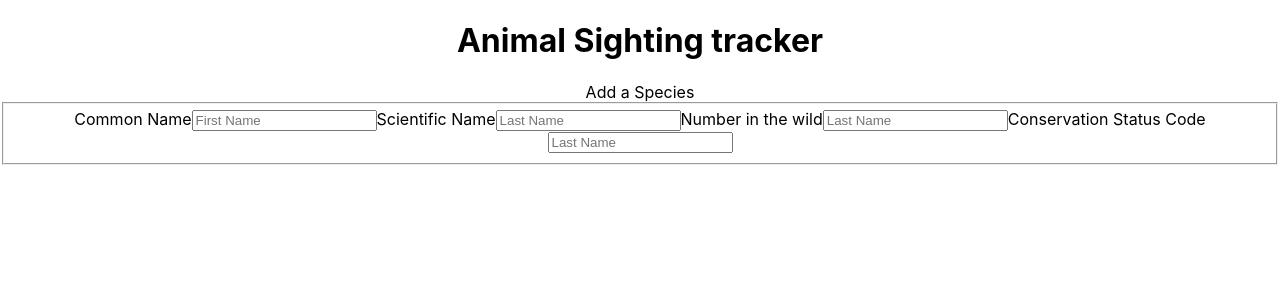
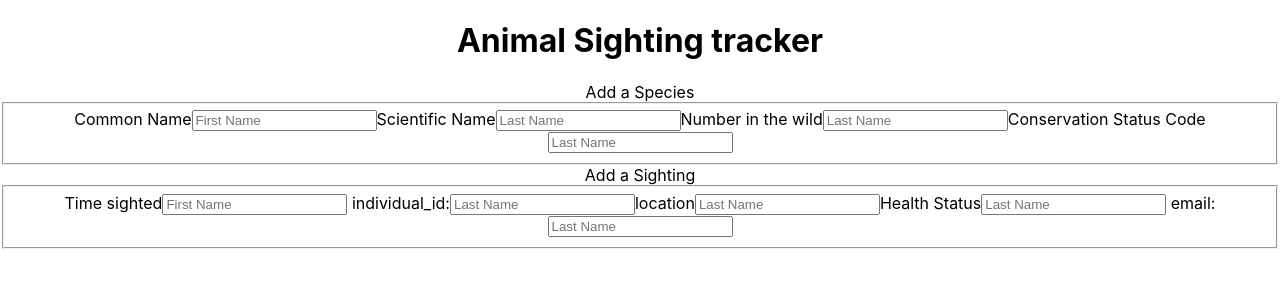
Before and after one commit to raquellchavezz/EndageredAnimalsTracker, a React (Create React App) app in the folder client/: page / in a window 1280 px wide. Shown: the top 300 px of the page. Built offline with nearby package versions, Linux system fonts and the light colour scheme.

Commit message:
adds import statement for AddSighting component

```diff
--- a/client/src/App.js
+++ b/client/src/App.js
@@ -1,12 +1,14 @@
 import "./App.css";
 import AddSpecies from "./components/AddSpecies";
 import Header from "./components/Header";
+import AddSighting from "./components/AddSightings";
 
 function App() {
   return (
     <div className="App">
       <Header />
       <AddSpecies />
+      <AddSighting />
     </div>
   );
 }
```
